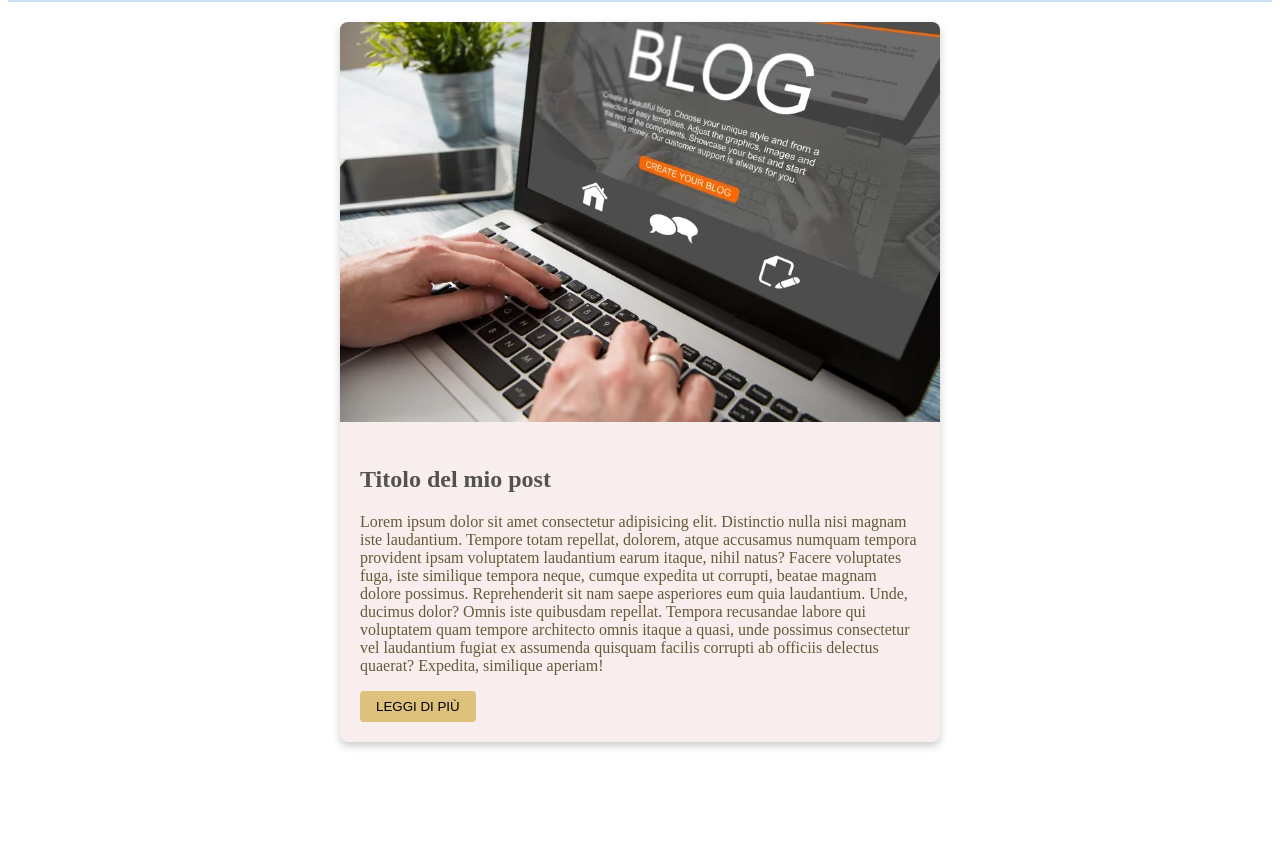
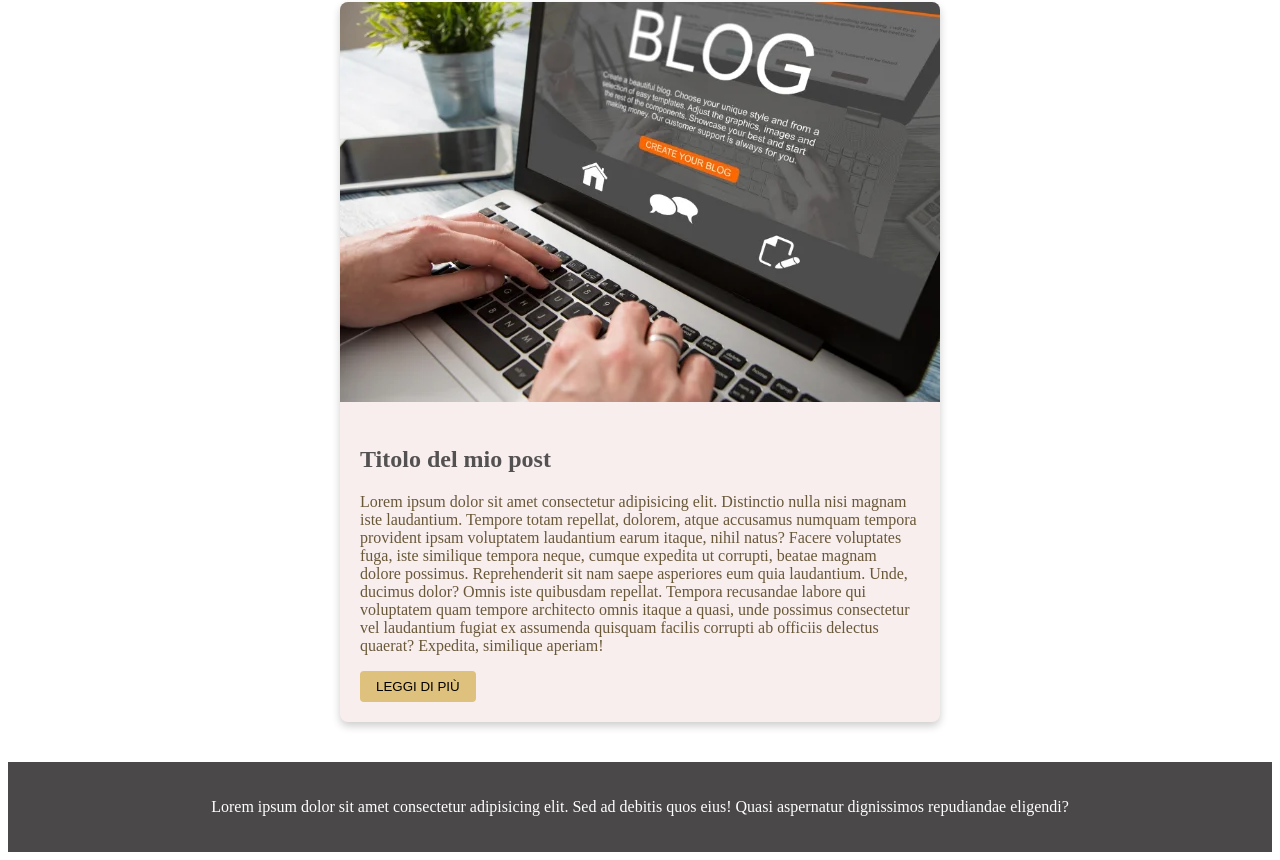
Before and after one commit to GiovanniYahyaLaassel/react-components, a React (Vite) app: page / in a window 1280 px wide. Shown: the part 126-986 px from the top of the page. Before the commit the page ends 888 px from the top, so only its background shows below. Built offline with nearby package versions, Linux system fonts and the light colour scheme.

Commit message:
ADD Footer file, and style

```diff
--- a/src/App.jsx
+++ b/src/App.jsx
@@ -1,6 +1,7 @@
 import React, {useState} from "react";
 import Header from "./components/header";
 import BlogPost from "./components/BlogPost";
+import Footer from "./components/Footer";
 function App() {
   const [count, setCount] = useState(0)
 
@@ -8,6 +9,7 @@ function App() {
     <>
       <Header/>
       <BlogPost/>
+      <Footer/>
     </>
   )
 }
--- /dev/null
+++ b/src/components/Footer.jsx
@@ -0,0 +1,17 @@
+import React from "react";
+import styles from './Footer.module.css';
+
+function Footer() {
+    console.log('Footer elements');
+
+    return (
+        <footer className={styles.footer}>
+            <p className={styles.text}>
+                Lorem ipsum dolor sit amet consectetur adipisicing elit.
+                Sed ad debitis quos eius! Quasi aspernatur dignissimos repudiandae eligendi?
+            </p>
+        </footer>
+    )
+}
+
+export default Footer
--- /dev/null
+++ b/src/components/Footer.module.css
@@ -0,0 +1,8 @@
+.footer{
+    background-color: #4a4848;
+    color: #fff;
+    padding: 20px;
+    text-align: center;
+    margin-top: 40px;
+
+}
--- a/src/components/Header.module.css
+++ b/src/components/Header.module.css
@@ -1,6 +1,6 @@
 .header{
     background-color: #cce0f4;
-    padding: 20px;
+    padding: 10px;
     text-align: center;
 }
 
```
